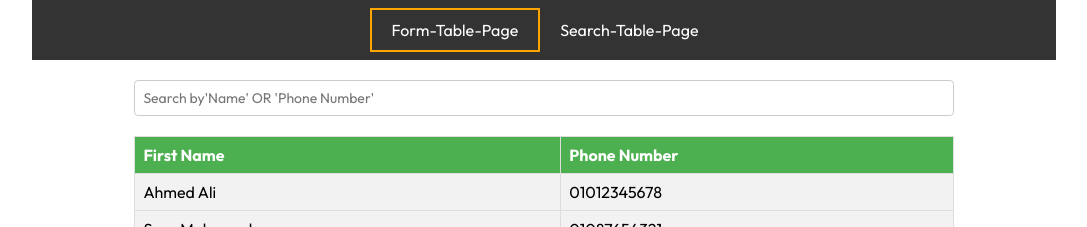
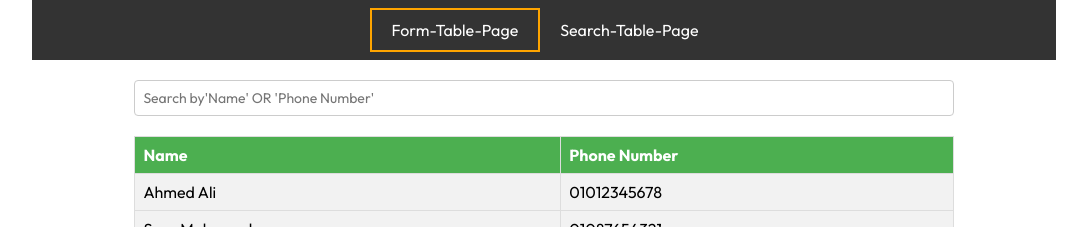
Before and after one commit to moz6299/Form-Filter-App-Reactjs, a React (Vite) app: page /Form-Filter-App-Reactjs/searchtable in a window 1280 px wide. Shown: the top 227 px of the page, without its empty margins (96-1183 px from the left). Built offline with nearby package versions, Linux system fonts and the light colour scheme.

Commit message:
cange first name to name in searchTablepage

```diff
--- a/src/pages/Search-table/SearchTable.jsx
+++ b/src/pages/Search-table/SearchTable.jsx
@@ -18,7 +18,7 @@ const SearchTable = () => {
       <table>
         <thead>
           <tr>
-            <th>First Name</th>
+            <th>Name</th>
             <th>Phone Number</th>
           </tr>
         </thead>
```
